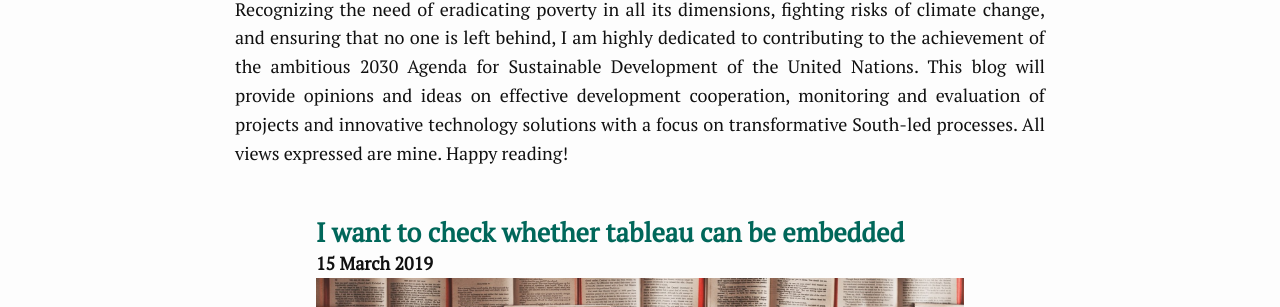
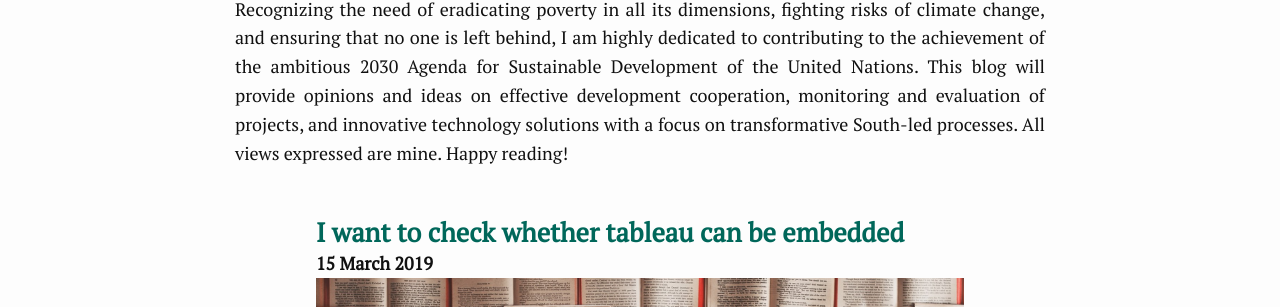
Before and after one commit to clawit91/website, a Jekyll site: the page built from 3_blog.html, in a window 1280 px wide and 900 px high. Shown: the part 187-494 px from the top of the window. Built offline with Jekyll 4.4.1, drawn with Linux system fonts in a browser that asks for light colours.

```diff
--- a/3_blog.html
+++ b/3_blog.html
@@ -6,7 +6,7 @@ permalink: /blog/
 
 <p></p>
 
-<p class="justify"> Recognizing the need of eradicating poverty in all its dimensions, fighting risks of climate change, and ensuring that no one is left behind, I am highly dedicated to contributing to the achievement of the ambitious 2030 Agenda for Sustainable Development of the United Nations. This blog will provide opinions and ideas on effective development cooperation, monitoring and evaluation of projects and innovative technology solutions with a focus on transformative South-led processes. All views expressed are mine. Happy reading!</p>
+<p class="justify"> Recognizing the need of eradicating poverty in all its dimensions, fighting risks of climate change, and ensuring that no one is left behind, I am highly dedicated to contributing to the achievement of the ambitious 2030 Agenda for Sustainable Development of the United Nations. This blog will provide opinions and ideas on effective development cooperation, monitoring and evaluation of projects, and innovative technology solutions with a focus on transformative South-led processes. All views expressed are mine. Happy reading!</p>
 
 {% for post in site.posts %}
 <ul class="ul-blog">
```
Also changed, not shown: _posts/2019-03-06-development-finance.md (+1 -1 lines).
